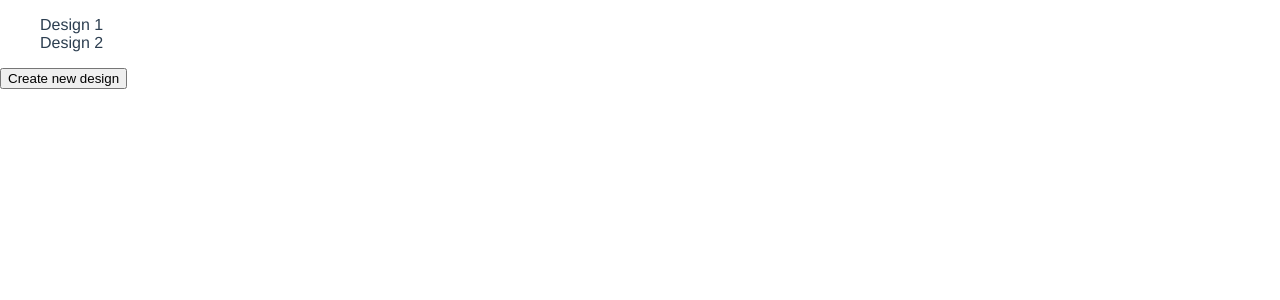
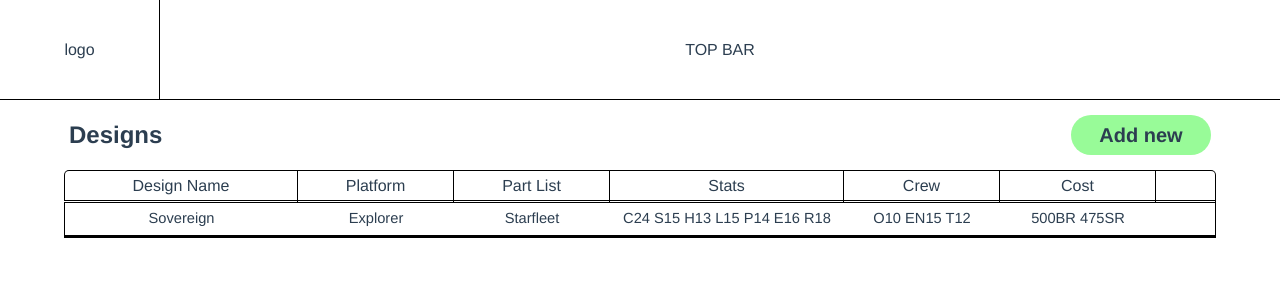
Before and after one commit to OnAGravitasHunt/ship-designer-new, a Vue app: page / in a window 1280 px wide. Shown: the top 300 px of the page. Built offline with nearby package versions, Linux system fonts and the light colour scheme.

Commit message:
mocked up design list table

```diff
--- a/src/App.vue
+++ b/src/App.vue
@@ -32,6 +32,7 @@ html, body {
   -moz-osx-font-smoothing: grayscale;
   text-align: center;
   color: #2c3e50;
+  user-select: none;
 
   /* position: absolute;
   top: 0;
--- /dev/null
+++ b/src/components/designList/DesignList.vue
@@ -0,0 +1,111 @@
+<template>
+  <div class="design-list">
+    <div class="title-bar">
+      <div class="title-bar-left">Designs</div>
+      <div class="add-new-design" @click="addNewDesign">Add new</div>
+    </div>
+    <div class="design-list-table">
+      <div class="list-row header-row">
+        <div class="header-cell">Design Name</div>
+        <div class="header-cell">Platform</div>
+        <div class="header-cell">Part List</div>
+        <div class="header-cell">Stats</div>
+        <div class="header-cell">Crew</div>
+        <div class="header-cell">Cost</div>
+        <div class="header-cell"></div>
+      </div>
+      <div class="table-body">
+        <ShipDesign/>
+      </div>
+    </div>
+  </div>
+</template>
+
+<script>
+import ShipDesign from './ShipDesign'
+
+export default {
+  name: 'DesignList',
+  components: {
+    ShipDesign
+  },
+  methods: {
+    addNewDesign () {
+      this.$router.push('create')
+    }
+  }
+}
+</script>
+
+<style scoped>
+.design-list {
+  text-align: left;
+  width: 90%;
+  margin: auto;
+}
+.title-bar {
+  height: 60px;
+  line-height: 60px;
+  margin: 5px;
+  display: flex;
+  flex-flow: row nowrap;
+  font-weight: bold;
+  font-size: 18pt;
+}
+.title-bar-left {
+  flex: 1 1 auto;
+}
+.add-new-design {
+  width: 120px;
+  background-color: palegreen;
+  margin: 10px 0;
+  line-height: 40px;
+  text-align: center;
+  padding: 0 10px;
+  border-radius: 30px;
+  font-size: 15pt;
+  user-select: none;
+  cursor: pointer;
+}
+.design-list-table {
+  text-align: center;
+  overflow: auto;
+  padding-bottom: 30px;
+}
+.list-row {
+  margin: 0 auto;
+  display: grid;
+  grid-template-columns: 6fr 4fr 4fr minmax(220px, 6fr) 4fr 4fr 60px;
+  grid-template-rows: 33px;
+  min-width: 900px;
+}
+.header-cell {
+  border: 1px solid black;
+  border-bottom: 3px double black;
+  border-left: none;
+  line-height: 30px;
+}
+.header-cell:first-child {
+  border-left: 1px solid black;
+  border-top-left-radius: 5px;
+}
+.header-cell:last-child {
+  border-top-right-radius: 5px;
+}
+.table-body {
+  max-height: 250px;
+  overflow-y: auto;
+  border-bottom: 2px solid black;
+  font-size: 11pt;
+}
+.table-cell {
+  line-height: 30px;
+  border-bottom: 1px solid black;
+}
+.table-cell:first-child {
+  border-left: 1px solid black;
+}
+.table-cell:last-child {
+  border-right: 1px solid black;
+}
+</style>
--- /dev/null
+++ b/src/components/designList/ShipDesign.vue
@@ -0,0 +1,94 @@
+<template>
+  <div class="ship-design">
+    <div class="table-cell">Sovereign</div>
+    <div class="table-cell">Explorer</div>
+    <div class="table-cell">Starfleet</div>
+    <div class="table-cell">{{shipStats}}</div>
+    <div class="table-cell">{{crewing}}</div>
+    <div class="table-cell">{{resources}}</div>
+    <div class="table-cell"></div>
+  </div>
+</template>
+
+<script>
+export default {
+  name: 'ShipDesign',
+  data () {
+    return {
+      name: 'Sovereign',
+      platform: 'Explorer',
+      partList: 'Starfleet',
+      stats: {
+        c: 24,
+        s: 15,
+        h: 13,
+        l: 15,
+        p: 14,
+        e: 16,
+        r: 18,
+        o: 10,
+        en: 15,
+        t: 12,
+        br: 500,
+        sr: 475
+      }
+    }
+  },
+  computed: {
+    shipStats () {
+      return ['C', 'S', 'H', 'L', 'P', 'E', 'R']
+        .map(s => `${s}${this.stats[s.toLowerCase()]}`)
+        .join(' ')
+    },
+    crewing () {
+      return ['O', 'EN', 'T']
+        .map(c => `${c}${this.stats[c.toLowerCase()]}`)
+        .join(' ')
+    },
+    resources () {
+      return ['BR', 'SR']
+        .map(r => `${this.stats[r.toLowerCase()]}${r}`)
+        .join(' ')
+    }
+  }
+}
+</script>
+
+<style scoped>
+.ship-design {
+  margin: 0 auto;
+  display: grid;
+  grid-template-columns: 6fr 4fr 4fr minmax(220px, 6fr) 4fr 4fr 60px;
+  grid-template-rows: 33px;
+  min-width: 900px;
+}
+.header-cell {
+  border: 1px solid black;
+  border-bottom: 3px double black;
+  border-left: none;
+  line-height: 30px;
+}
+.header-cell:first-child {
+  border-left: 1px solid black;
+  border-top-left-radius: 5px;
+}
+.header-cell:last-child {
+  border-top-right-radius: 5px;
+}
+.table-body {
+  max-height: 250px;
+  overflow-y: auto;
+  border-bottom: 2px solid black;
+  font-size: 11pt;
+}
+.table-cell {
+  line-height: 30px;
+  border-bottom: 1px solid black;
+}
+.table-cell:first-child {
+  border-left: 1px solid black;
+}
+.table-cell:last-child {
+  border-right: 1px solid black;
+}
+</style>
--- a/src/views/Home.vue
+++ b/src/views/Home.vue
@@ -1,18 +1,23 @@
 <template>
   <div class="home">
-    <ul>
-      <li>Design 1</li>
-      <li>Design 2</li>
-    </ul>
-    <button type="button" @click="createNew">Create new design</button>
+    <div class="logo">logo</div>
+    <div class="head">TOP BAR</div>
+    <!-- <div class="nav">NAV</div> -->
+    <div class="main">
+      <DesignList/>
+    </div>
   </div>
 </template>
 
 <script>
 // @ is an alias to /src
+import DesignList from '@/components/designList/DesignList'
 
 export default {
   name: 'home',
+  components: {
+    DesignList
+  },
   methods: {
     createNew () {
       this.$router.push('create')
@@ -23,10 +28,24 @@ export default {
 
 <style>
 .home {
-  text-align: left;
+  height: 100vh;
+  display: grid;
+  grid-template-columns: 160px 1fr;
+  grid-template-rows: 100px 1fr;
 }
-
-ul {
-  list-style-type: none;
+.logo {
+  line-height: 100px;
+  border-right: 1px solid black;
+  border-bottom: 1px solid black;
+}
+.head {
+  border-bottom: 1px solid black;
+  line-height: 100px;
+}
+.main {
+  grid-column: 1/3;
+}
+.nav {
+  border-right: 1px solid black;
 }
 </style>
```
